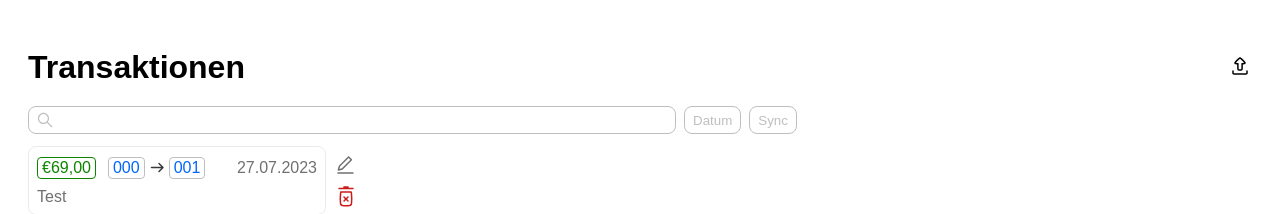
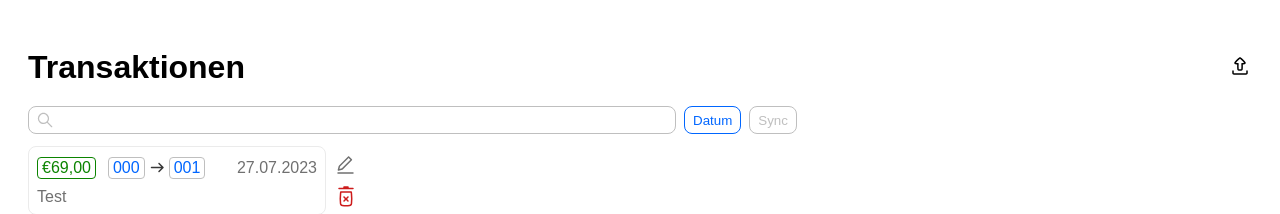
Before and after one commit to rpruck/buachhoitung, a Next.js app: page / in a window 1280 px wide. Both pictures are taken after a click on the button 640 px from the left and 770 px from the top of the page. Shown: the top 214 px of the page. Built offline with nearby package versions, Linux system fonts and the light colour scheme.

Commit message:
fix: set transactions to be ordered by newest by default

```diff
--- a/app/components/transactions.tsx
+++ b/app/components/transactions.tsx
@@ -8,7 +8,7 @@ import search from "../../public/search.svg"
 export default function Transactions() {
     const [transactions, setTransactions] = useState<transaction[] | null>(null)
     const [query, setQuery] = useState<string>("")
-    const [dateOrder, setDateOrder] = useState<string>("none")
+    const [dateOrder, setDateOrder] = useState<string>("new")
     const [syncFilter, setSyncFilter] = useState<string>("none")
 
     useEffect(() => {
```
